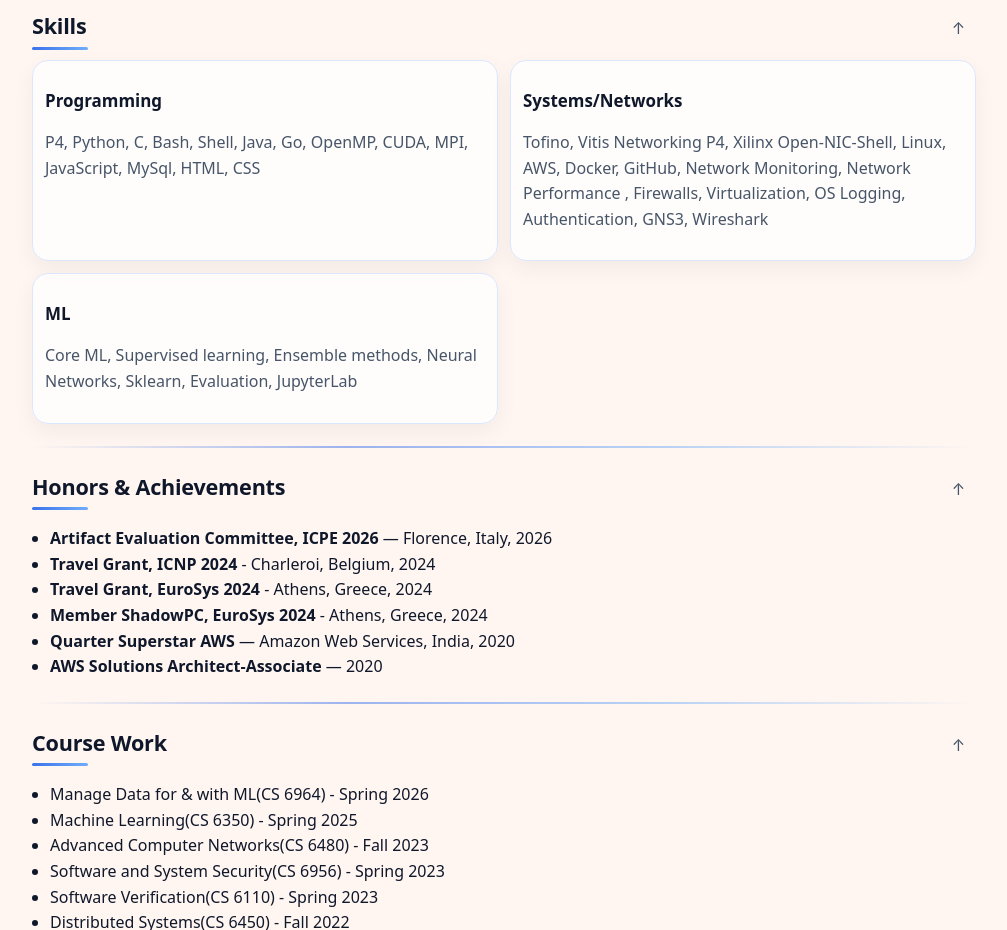
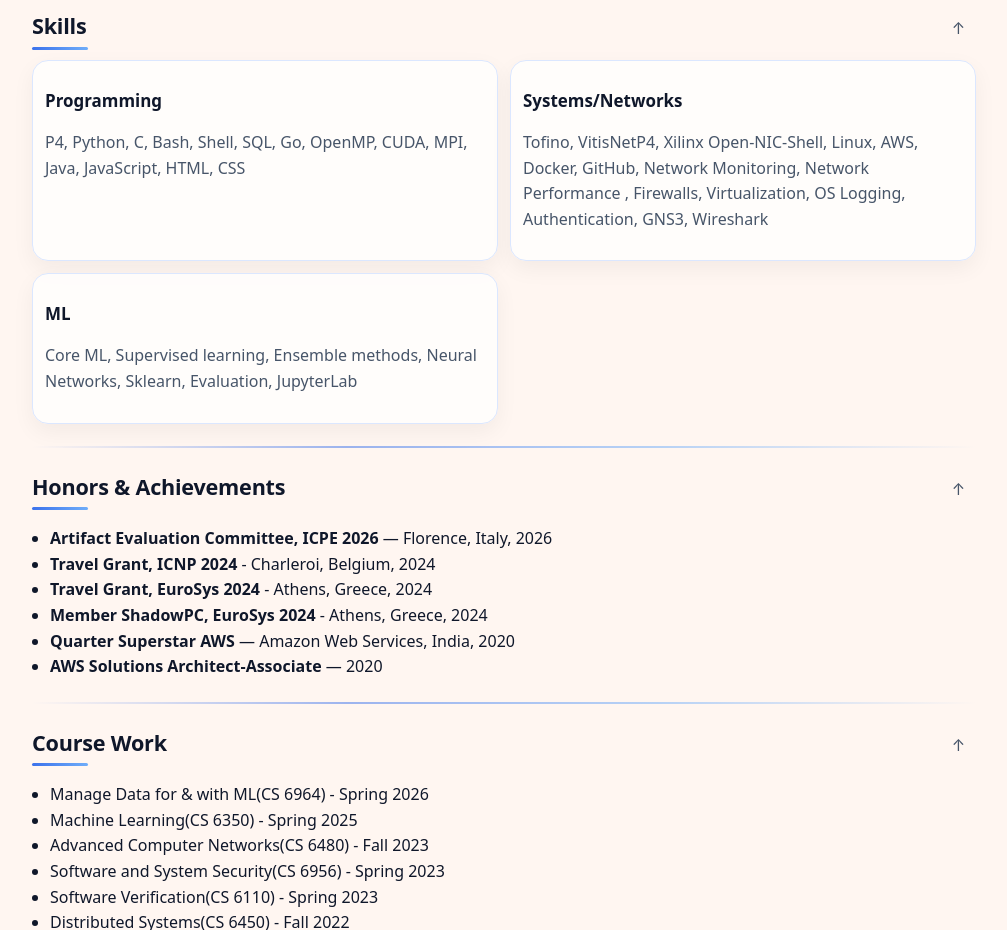
Before and after one commit to pavanikuppili/pavanikuppili.github.io, a plain HTML site: page index.html in a window 1280 px wide. Shown: the part 3080-4010 px from the top of the page, without its empty margins (136-1143 px from the left). Drawn offline with Linux system fonts and the light colour scheme.

Commit message:
Update programming languages and systems list

```diff
--- a/index.html
+++ b/index.html
@@ -237,11 +237,11 @@
       <div class="grid">
         <div class="card">
           <h3>Programming</h3>
-          <p class="muted">P4, Python, C, Bash, Shell, Java, Go, OpenMP, CUDA, MPI, JavaScript, MySql, HTML, CSS</p>
+          <p class="muted">P4, Python, C, Bash, Shell, SQL, Go, OpenMP, CUDA, MPI, Java, JavaScript, HTML, CSS</p>
         </div>
         <div class="card">
           <h3>Systems/Networks</h3>
-          <p class="muted">Tofino, Vitis Networking P4, Xilinx Open-NIC-Shell, Linux, AWS, Docker, GitHub, Network Monitoring,
+          <p class="muted">Tofino, VitisNetP4, Xilinx Open-NIC-Shell, Linux, AWS, Docker, GitHub, Network Monitoring,
             Network Performance
           , Firewalls, Virtualization, OS Logging, Authentication, GNS3, Wireshark</p>
         </div>
```
